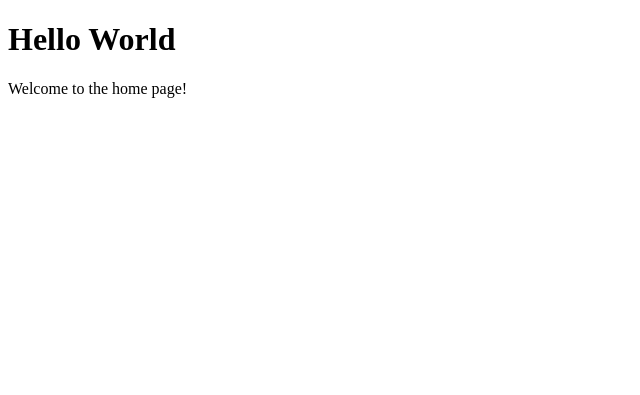
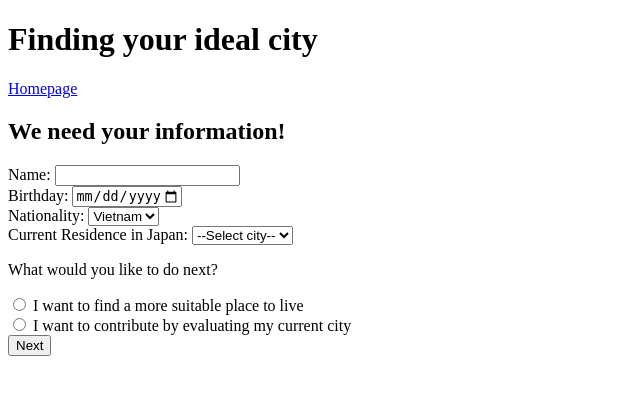
Before and after one commit to nt-thuyr/chamu-web-app, a Django app: page / in a window 1280 px wide. Shown: the top 395 px of the page, without its empty margins (0-640 px from the left). Run offline with Django 5.2, Linux system fonts and the light colour scheme.

Commit message:
initial views

```diff
--- a/chamu/views.py
+++ b/chamu/views.py
@@ -1,14 +1,33 @@
-from django.shortcuts import render
+from django.shortcuts import (
+    render,
+    redirect,
+)
+from django.http import HttpResponse
 
-# Create your views here.
 def home_page(request):
-    """
-    Render the home page of the chamu application.
+    return render(request, 'home_page.html')
 
-    Args:
-        request: The HTTP request object.
+def user_info(request):
+    if request.method == 'POST':
+        name = request.POST.get('name')
+        birthday = request.POST.get('birthday')
+        nationality = request.POST.get('nationality')
+        current_residence = request.POST.get('current_residence')
+        next_action = request.POST.get('next_action')
 
-    Returns:
-        HttpResponse: Rendered home page template.
-    """
-    return render(request, 'home_page.html')  # Ensure the template exists in the correct directory
+        # Chuyển hướng đến survey tương ứng
+        if next_action == 'match':
+            return redirect('matching_survey')  # hoặc dùng URL trực tiếp
+        elif next_action == 'evaluate':
+            return redirect('evaluation_survey')
+
+        # Nếu không có lựa chọn hợp lệ
+        return HttpResponse("Invalid choice.")
+
+    return HttpResponse("Please submit the form.")
+
+def matching_survey(request):
+    return render(request, 'matching_survey.html')
+
+def evaluation_survey(request):
+    return render(request, 'evaluation_survey.html')
--- a/map_web/urls.py
+++ b/map_web/urls.py
@@ -16,9 +16,17 @@ Including another URLconf
 """
 from django.contrib import admin
 from django.urls import path
-from chamu.views import home_page
+from chamu.views import (
+    home_page,
+    user_info,
+    matching_survey,
+    evaluation_survey,
+)
 
 urlpatterns = [
     path('admin/', admin.site.urls),
     path('', home_page, name='home_page'),
+    path('user_info/', user_info, name='user_info'),
+    path('matching_survey/', matching_survey, name='matching_survey'),
+    path('evaluation_survey/', evaluation_survey, name='evaluation_survey'),
 ]
--- /dev/null
+++ b/templates/base.html
@@ -0,0 +1,21 @@
+<!DOCTYPE html>
+<html lang="en">
+<head>
+    <meta charset="UTF-8">
+    <title>{% block title %}MY WEBSITE{% endblock %}</title>
+</head>
+<body>
+    <header>
+        <h1>Finding your ideal city</h1>
+        <nav>
+            <a href="/">Homepage</a>
+        </nav>
+    </header>
+
+    <main>
+        {% block content %}
+        <!-- Child website's content -->
+        {% endblock %}
+    </main>
+</body>
+</html>
--- a/templates/home_page.html
+++ b/templates/home_page.html
@@ -1,11 +1,54 @@
-<!DOCTYPE html>
-<html lang="en">
-<head>
-    <meta charset="UTF-8">
-    <title>Title</title>
-</head>
-<body>
-<h1>Hello World</h1>
-<p>Welcome to the home page!</p>
-</body>
-</html>
+{% extends 'base.html' %}
+
+{% block title %}Homepage{% endblock %}
+
+{% block content %}
+    <h2>We need your information!</h2>
+    <form method="POST" action="/user_info/">
+        {% csrf_token %}
+
+        <label>Name: <input type="text" name="name" required></label><br>
+
+        <label>Birthday: <input type="date" name="birthday" id="birthday" required></label><br>
+
+        <label>Nationality:
+            <select name="nationality" required>
+                <option value="vietnam">Vietnam</option>
+                <option value="america">America</option>
+                <option value="korea">Korea</option>
+                <option value="other">Other</option>
+            </select>
+        </label><br>
+
+        <label>Current Residence in Japan:
+            <select name="current_residence" required>
+                <option value="">--Select city--</option>
+                <option value="tokyo">Tokyo</option>
+                <option value="osaka">Osaka</option>
+                <option value="kyoto">Kyoto</option>
+                <option value="sapporo">Sapporo</option>
+                <option value="fukuoka">Fukuoka</option>
+                <option value="other">Other</option>
+            </select>
+        </label><br>
+
+        <p>What would you like to do next?</p>
+        <label>
+            <input type="radio" name="next_action" value="match" required>
+            I want to find a more suitable place to live
+        </label><br>
+        <label>
+            <input type="radio" name="next_action" value="evaluate" required>
+            I want to contribute by evaluating my current city
+        </label><br>
+
+        <button type="submit">Next</button>
+    </form>
+
+    <script>
+        document.addEventListener('DOMContentLoaded', function () {
+            const today = new Date().toISOString().split('T')[0];
+            document.getElementById('birthday').setAttribute('max', today);
+        });
+    </script>
+{% endblock %}
```
Also changed, not shown: templates/evaluation_survey.html (added, +7 -0 lines), templates/matching_survey.html (added, +7 -0 lines), templates/survey.html (added, +10 -0 lines).
